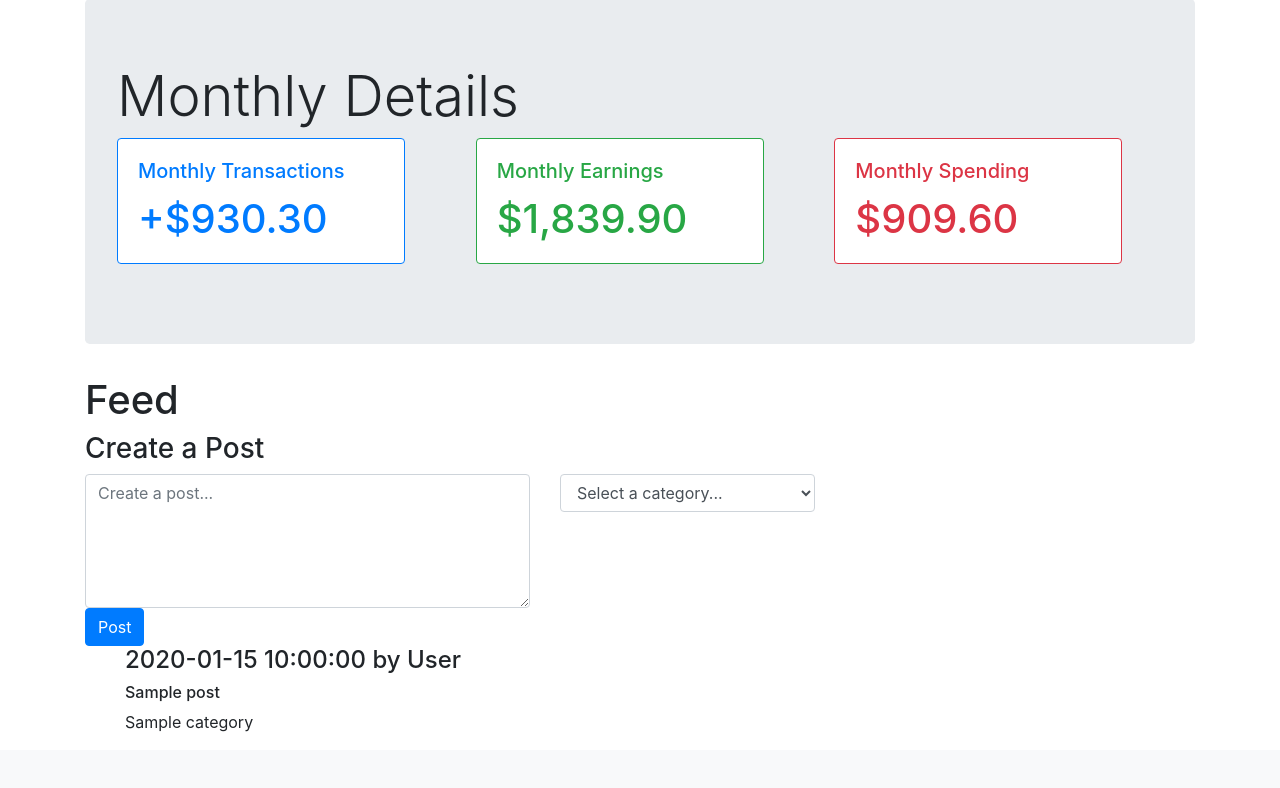
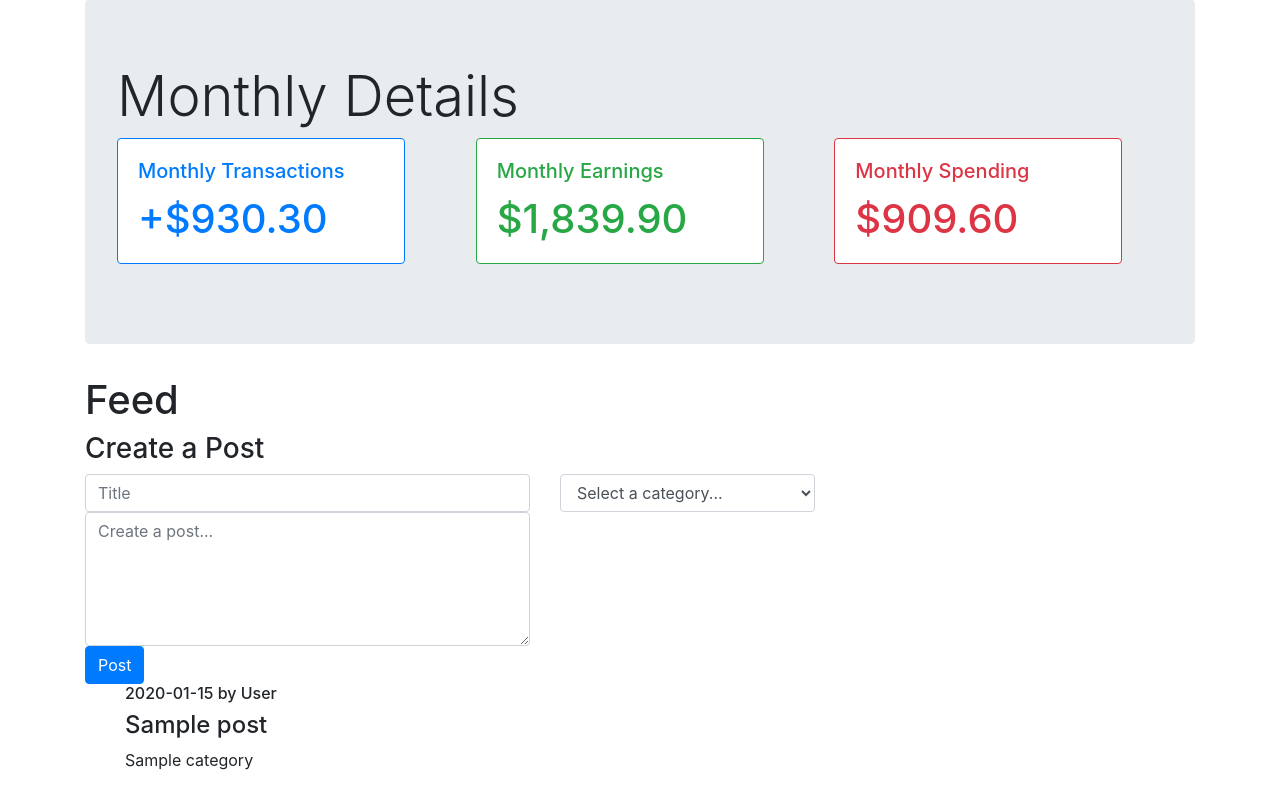
Before and after one commit to junghochoi/fintech-personal-finance-webapp, a Flask app: page /home in a window 1280 px wide. Shown: the part 57-845 px from the top of the page. Before the commit the page ends 789 px from the top, so only its background shows below. Run offline with Flask 2, Linux system fonts and the light colour scheme; a database or web service that is not in the repository returns one stand-in record (values such as "Sample title"); some libraries are stand-ins or nearby versions.

Commit message:
Changed homepage

```diff
--- a/app.py
+++ b/app.py
@@ -24,7 +24,7 @@ def index():
 @app.route('/home')
 def home():
     collection = mongo.db.posts
-    posts = collection.find({}).sort("date")
+    posts = collection.find({}).sort("date", -1)
     return render_template("homepage.html", posts=posts)
 
 @app.route('/home/add-post', methods=["GET", "POST"])
@@ -35,7 +35,7 @@ def add_post():
     else:
         posts = mongo.db.posts
         posts.insert({ "date": datetime.now(), "post": request.form["post-message"], "category": request.form["post-category"] })
-        posts = posts.find({}).sort("date")
+        posts = posts.find({}).sort("date", -1)
         # return redirect(url_for("homepage.html"))
         return render_template("homepage.html", posts=posts)
 
--- a/templates/homepage.html
+++ b/templates/homepage.html
@@ -38,7 +38,7 @@
     <form method="POST" action="/home/add-post">
         <div class="row">
             <div class="col-5">
-                <textarea class="form-control" id="exampleFormControlTextarea1" rows="5" type="text" name="post-message" value="" placeholder="Create a post..." class="form-control"></textarea>
+                <input type="text" name="post-title" value="" placeholder="Title" class="form-control"></input>
             </div>
             <div class="col-3">
                 <select class="form-control" id="exampleFormControlSelect1" name="post-category" value="">
@@ -50,13 +50,17 @@
                     <option>Other</option>
                 </select>
             </div>
+            <div class="col-5">
+                <textarea class="form-control" id="exampleFormControlTextarea1" rows="5" type="text" name="post-message" value="" placeholder="Create a post..." class="form-control"></textarea>
+            </div>
         </div>
         <input type="submit" value="Post" class="btn btn-primary">
     </form>
     <ul>
     {% for post in posts %}
-        <h4>{{ post.date }} by User</h4>
-        <h6>{{ post.post }}</h6>
+        {% set currentDate = ((post.date)|string).split(' ') %}
+        <h6>{{ currentDate[0] }} by User</h6>
+        <h4>{{ post.post }}</h4>
         <p>{{ post.category }}</p>
     {% endfor %}
     </ul>
```
